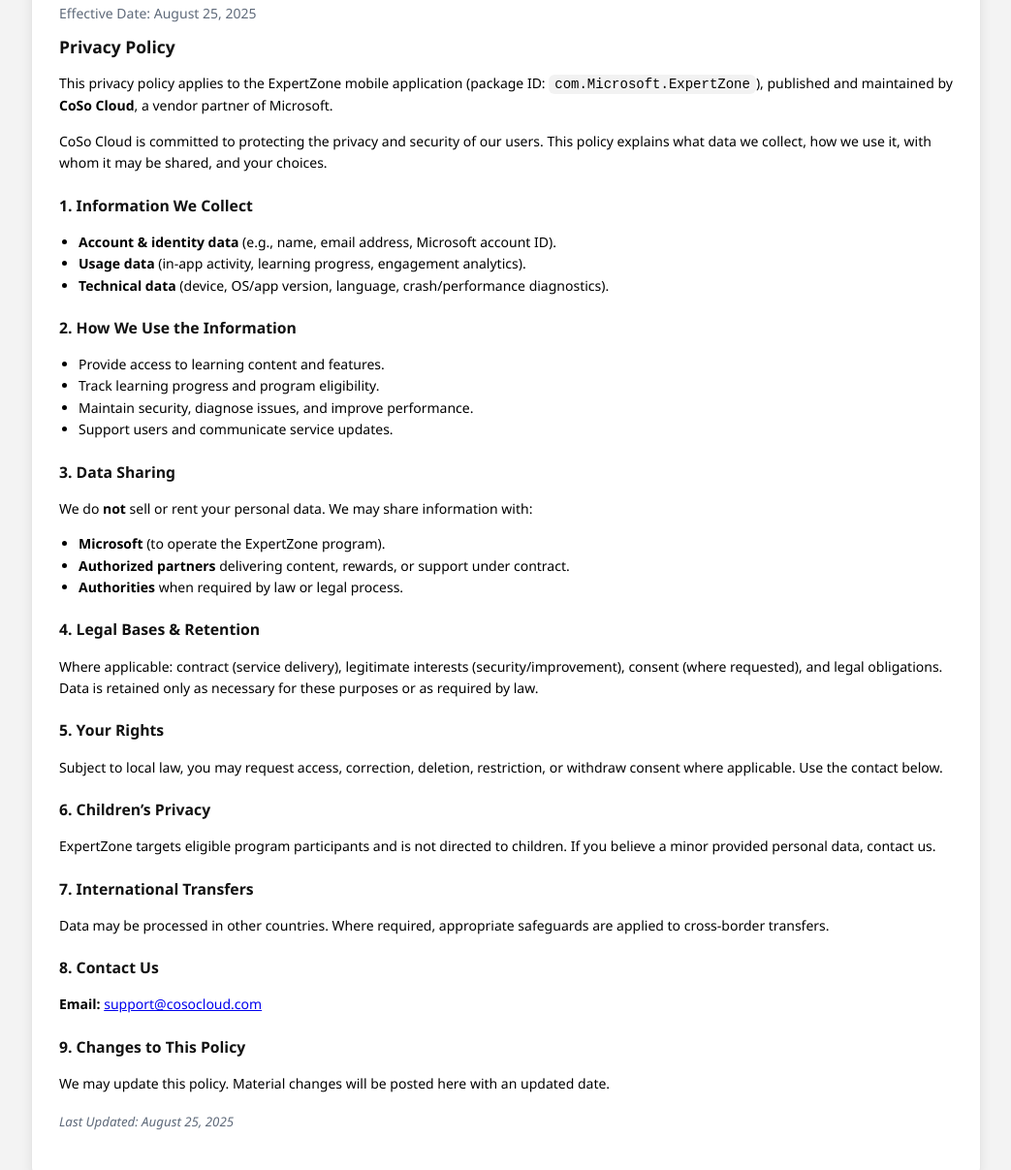
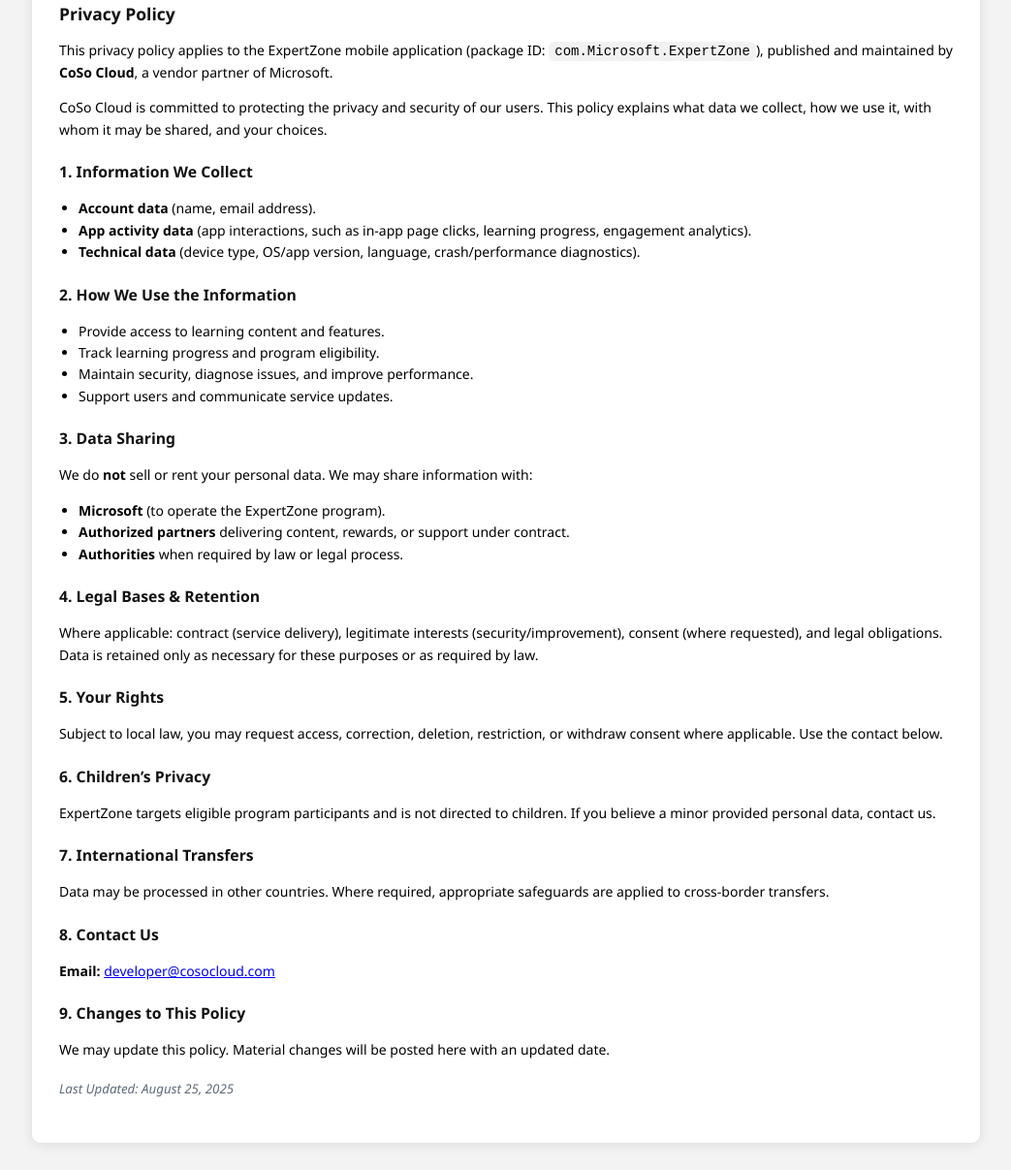
Before and after one commit to cosocloud-expertzone/privacy, a plain HTML site: page index.html in a window 1280 px wide. Shown: the part 393-1600 px from the top of the page at 97% size, without its empty margins (118-1161 px from the left). Drawn offline with Linux system fonts and the light colour scheme.

Commit message:
Update index.html

```diff
--- a/index.html
+++ b/index.html
@@ -111,7 +111,6 @@
 
       <!-- Document body -->
       <div class="card-body">
-        <p class="kicker">Effective Date: <time datetime="2025-08-25">August 25, 2025</time></p>
         <h1 id="doc-title">Privacy Policy</h1>
 
         <p>This privacy policy applies to the ExpertZone mobile application (package ID:
@@ -121,9 +120,9 @@
 
         <h2>1. Information We Collect</h2>
         <ul>
-          <li><strong>Account & identity data</strong> (e.g., name, email address, Microsoft account ID).</li>
-          <li><strong>Usage data</strong> (in-app activity, learning progress, engagement analytics).</li>
-          <li><strong>Technical data</strong> (device, OS/app version, language, crash/performance diagnostics).</li>
+          <li><strong>Account data</strong> (name, email address).</li>
+          <li><strong>App activity data</strong> (app interactions, such as in-app page clicks, learning progress, engagement analytics).</li>
+          <li><strong>Technical data</strong> (device type, OS/app version, language, crash/performance diagnostics).</li>
         </ul>
 
         <h2>2. How We Use the Information</h2>
@@ -155,7 +154,7 @@
         <p>Data may be processed in other countries. Where required, appropriate safeguards are applied to cross-border transfers.</p>
 
         <h2>8. Contact Us</h2>
-        <p><strong>Email:</strong> <a href="mailto:support@cosocloud.com">support@cosocloud.com</a></p>
+        <p><strong>Email:</strong> <a href="mailto:developer@cosocloud.com">developer@cosocloud.com</a></p>
 
         <h2>9. Changes to This Policy</h2>
         <p>We may update this policy. Material changes will be posted here with an updated date.</p>
```
